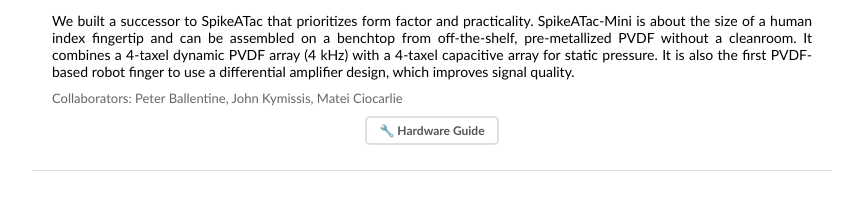
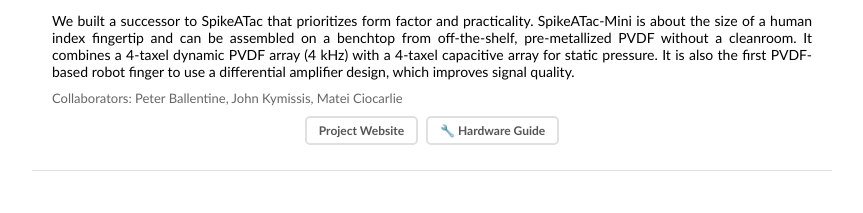
Before and after one commit to echang264/echang264.github.io, a plain HTML site: page index.html in a window 1280 px wide. Shown: the part 1349-1562 px from the top of the page, without its empty margins (208-1071 px from the left). Drawn offline with Linux system fonts and the light colour scheme.

Commit message:
update spikeatac-mini link

```diff
--- a/index.html
+++ b/index.html
@@ -86,6 +86,7 @@
               Collaborators: Peter Ballentine, John Kymissis, Matei Ciocarlie
             </div>
             <div class="project-links">
+              <a href="https://roamlab.github.io/spikeatac-mini/">Project Website</a>
               <a href="https://github.com/roamlab/spikeatac-mini-public">&#x1F527; Hardware Guide</a>
             </div>
           </div>
```
